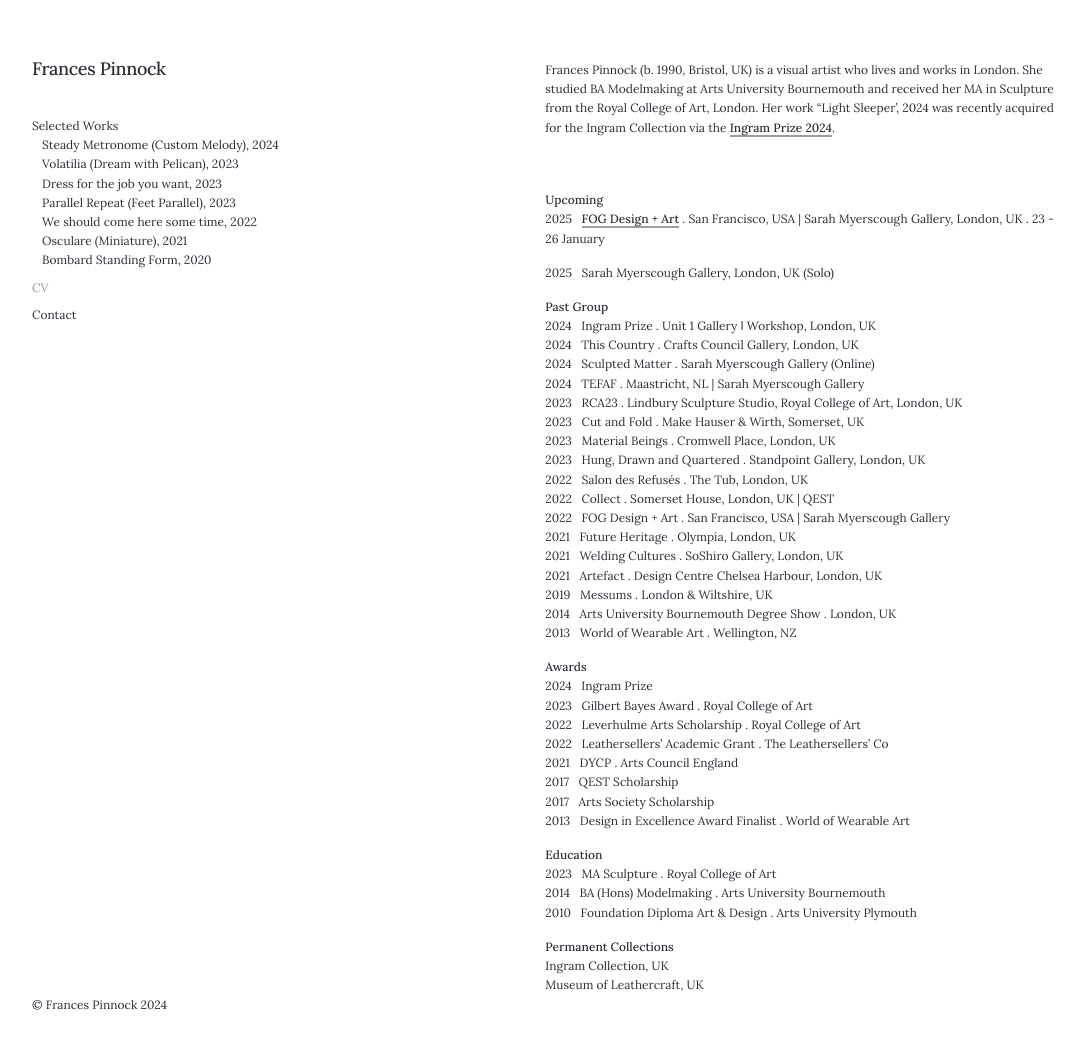
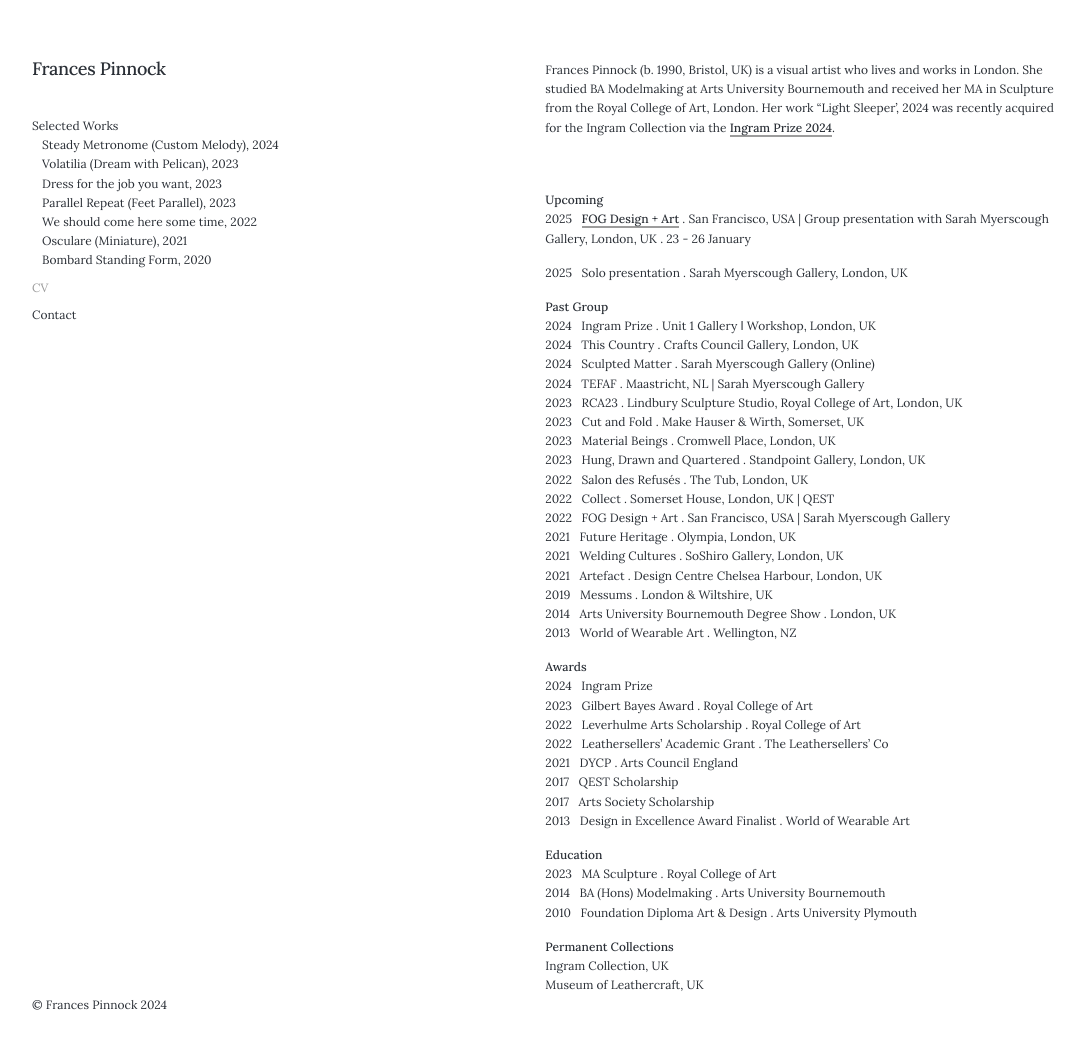
Before and after one commit to francespinnock/francespinnock.github.io, a Jekyll site: the page built from _pages/cv.md, in a window 1280 px wide and 1054 px high. Shown: the top 1049 px of the window, without its empty margins (28-1113 px from the left). Built offline with Jekyll 4.4.1, drawn with Linux system fonts in a browser that asks for light colours; nearby versions of some CDN libraries; some web fonts are replaced.

Commit message:
Update cv.md

```diff
--- a/_pages/cv.md
+++ b/_pages/cv.md
@@ -13,9 +13,9 @@ Frances Pinnock (b. 1990, Bristol, UK) is a visual artist who lives and works in
 
 
 **Upcoming**
-2025&nbsp;&nbsp;&nbsp;[FOG Design + Art](https://www.sarahmyerscough.com/exhibitions/73-raw-edges-fog-2025-art-fair/) . San Francisco, USA | Sarah Myerscough Gallery, London, UK . 23 - 26 January
+2025&nbsp;&nbsp;&nbsp;[FOG Design + Art](https://www.sarahmyerscough.com/exhibitions/73-raw-edges-fog-2025-art-fair/) . San Francisco, USA | Group presentation with Sarah Myerscough Gallery, London, UK . 23 - 26 January
 
-2025&nbsp;&nbsp;&nbsp;Sarah Myerscough Gallery, London, UK (Solo)
+2025&nbsp;&nbsp;&nbsp;Solo presentation . Sarah Myerscough Gallery, London, UK
 
 **Past Group**
 2024&nbsp;&nbsp;&nbsp;Ingram Prize . Unit 1 Gallery ǀ Workshop, London, UK
```
